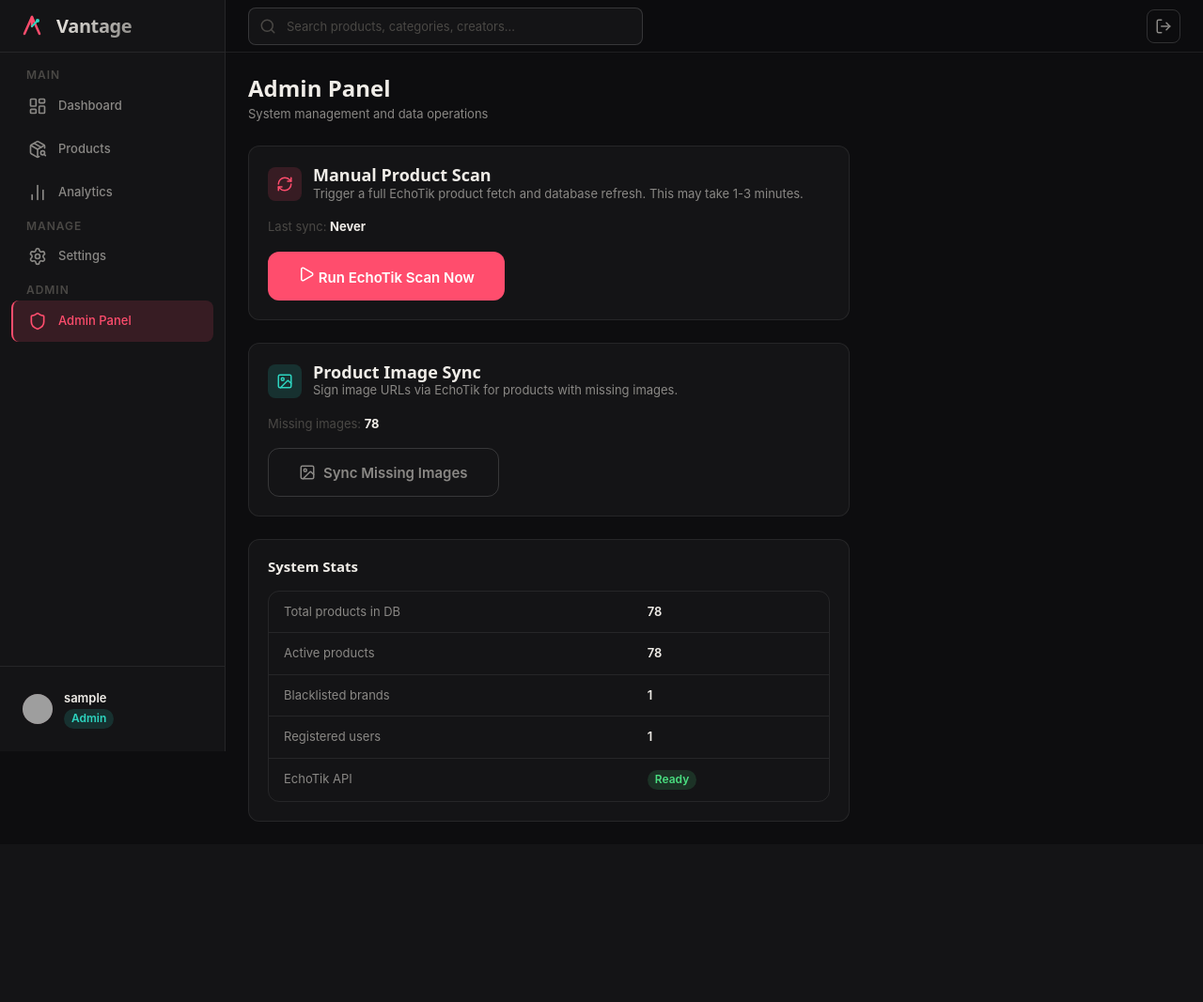
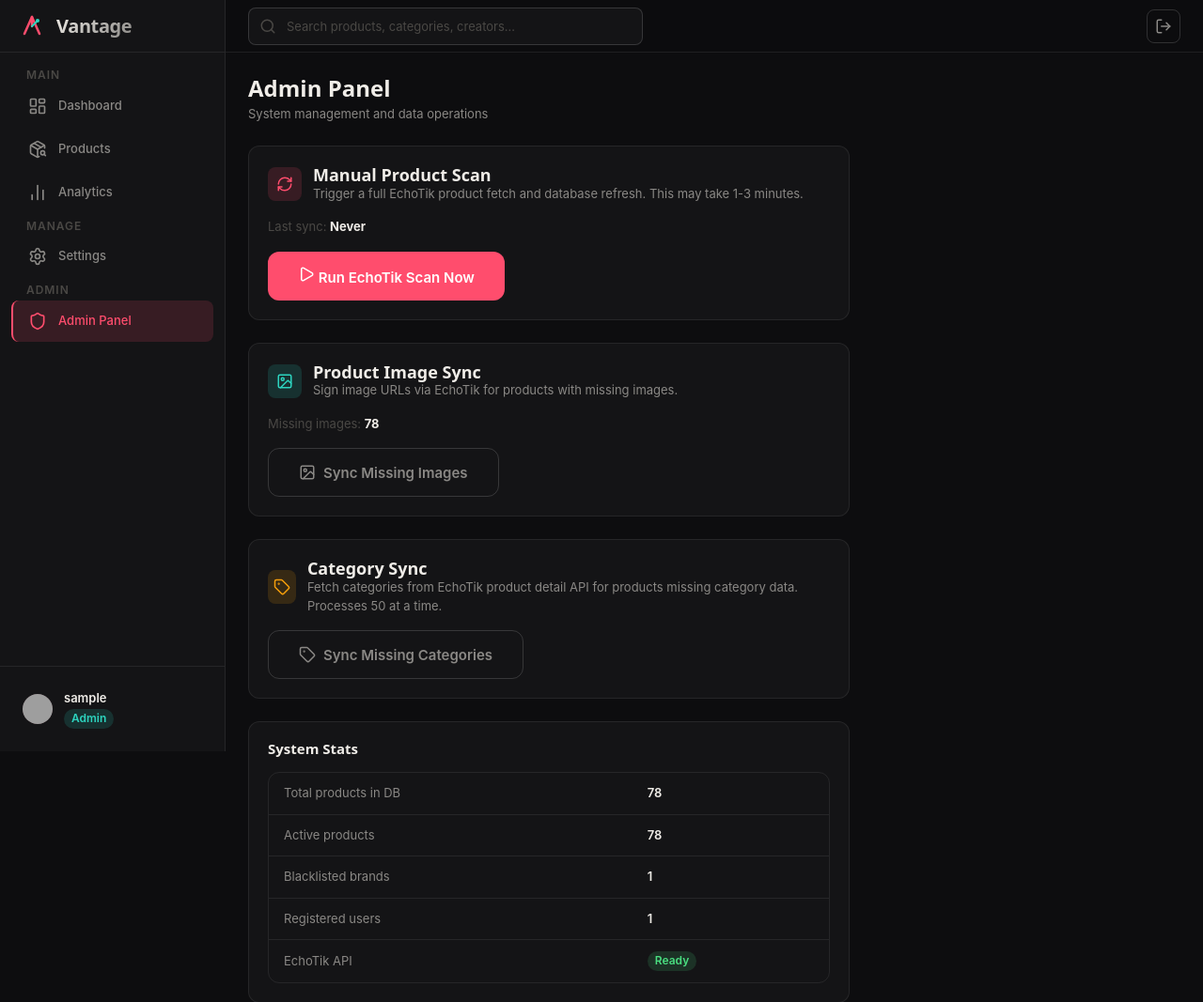
Before and after one commit to thoard93/tiktok-product-finder, a Flask app: page /app/admin in a window 1280 px wide. Shown: the top 1067 px of the page at 94% size. Before the commit the page ends 875 px from the top, so only its background shows below. Run offline with Flask 3, Linux system fonts and the light colour scheme; a user stored in the database is signed in; tables that the repository leaves empty hold one stand-in row (values such as "Sample post"); some web fonts are replaced; grey boxes are pictures that could not be loaded.

Commit message:
Add category sync: detail API enrichment + expanded field extraction
Root cause: EchoTik trending/list endpoint doesn't return category
data. Categories only come from the product detail endpoint.

Fixes:
- Expanded _normalize_product category extraction to check 10+ field
  names: camelCase variants, nested category_info objects, and
  first_cate_list arrays
- New POST /api/admin/sync-categories endpoint: fetches product detail
  from EchoTik for up to 50 products missing categories per batch,
  also backfills missing images found in detail responses
- Admin panel: new "Category Sync" card with button, processes 50
  products at a time with 0.3s rate limiting between API calls

Co-Authored-By: Claude Opus 4.6 (1M context) <noreply@anthropic.com>

```diff
--- a/app/routes/views.py
+++ b/app/routes/views.py
@@ -337,6 +337,58 @@ def api_sync_images():
 
     return jsonify({'success': True, 'signed': signed, 'missing': still_missing, 'total': Product.query.count()})
 
+
+@views_bp.route('/api/admin/sync-categories', methods=['POST'])
+@api_auth
+def api_sync_categories():
+    """Fetch category data from EchoTik detail API for products missing categories."""
+    user = get_current_user()
+    if not user or not user.is_admin:
+        return jsonify({'error': 'Admin required'}), 403
+
+    import logging, time
+    log = logging.getLogger(__name__)
+
+    products = Product.query.filter(
+        _active_filter,
+        or_(Product.category.is_(None), Product.category == '')
+    ).limit(50).all()
+
+    if not products:
+        return jsonify({'success': True, 'enriched': 0, 'remaining': 0})
+
+    enriched = 0
+    try:
+        from app.services.echotik import fetch_product_detail
+    except ImportError:
+        return jsonify({'error': 'echotik module not available'}), 500
+
+    for p in products:
+        try:
+            raw_id = p.product_id.replace('shop_', '')
+            detail = fetch_product_detail(raw_id)
+            if detail:
+                if detail.get('category'):
+                    p.category = str(detail['category'])[:100]
+                    enriched += 1
+                if detail.get('subcategory') and not p.subcategory:
+                    p.subcategory = str(detail['subcategory'])[:100]
+                # Also grab image if missing
+                if not p.image_url and detail.get('image_url'):
+                    p.image_url = str(detail['image_url'])[:500]
+            time.sleep(0.3)  # Rate limit
+        except Exception as e:
+            log.warning("Category enrich failed for %s: %s", p.product_id, e)
+
+    db.session.commit()
+
+    remaining = Product.query.filter(
+        _active_filter,
+        or_(Product.category.is_(None), Product.category == '')
+    ).count()
+
+    return jsonify({'success': True, 'enriched': enriched, 'remaining': remaining})
+
 @views_bp.route('/api/blacklist/add', methods=['POST'])
 @api_auth
 def api_blacklist_add():
--- a/templates/admin.html
+++ b/templates/admin.html
@@ -45,6 +45,21 @@
   <div id="imageSyncStatus" class="mb-4" style="display:none"></div>
   <button class="btn btn-ghost btn-lg" id="imageSyncBtn" onclick="syncImages()">
     <i data-lucide="image" style="width:18px;height:18px"></i> Sync Missing Images
+  </button>
+</div>
+
+{# ===== Category Sync ===== #}
+<div class="card mb-6" style="max-width:640px">
+  <div class="flex items-center gap-3 mb-4">
+    <div class="feature-icon gold" style="width:36px;height:36px;margin-bottom:0"><i data-lucide="tag" style="width:18px;height:18px"></i></div>
+    <div>
+      <h2 style="font-size:var(--text-lg);font-weight:700">Category Sync</h2>
+      <p class="text-sm text-muted">Fetch categories from EchoTik product detail API for products missing category data. Processes 50 at a time.</p>
+    </div>
+  </div>
+  <div id="catSyncStatus" class="mb-4" style="display:none"></div>
+  <button class="btn btn-ghost btn-lg" id="catSyncBtn" onclick="syncCategories()">
+    <i data-lucide="tag" style="width:18px;height:18px"></i> Sync Missing Categories
   </button>
 </div>
 
@@ -188,6 +203,33 @@ async function syncImages() {
   btn.disabled = false; btn.style.opacity = "";
 }
 
+/* Category sync */
+async function syncCategories() {
+  var btn = document.getElementById("catSyncBtn");
+  btn.disabled = true; btn.style.opacity = "0.6";
+  var el = document.getElementById("catSyncStatus");
+  el.style.display = "block";
+  el.className = "scan-status-box scan-status-info";
+  el.innerHTML = '<span class="anim-pulse">Fetching categories from EchoTik... (50 products per batch, ~15s)</span>';
+
+  try {
+    var res = await fetch("/api/admin/sync-categories", { method: "POST" });
+    var data = await res.json();
+    if (data.success) {
+      el.className = "scan-status-box scan-status-success";
+      el.innerHTML = "<strong>Done!</strong> " + data.enriched + " products categorized. " + data.remaining + " still missing." +
+        (data.remaining > 0 ? " Click again to process the next batch." : "");
+    } else {
+      el.className = "scan-status-box scan-status-error";
+      el.innerHTML = data.error || "Failed";
+    }
+  } catch(e) {
+    el.className = "scan-status-box scan-status-error";
+    el.innerHTML = "Network error: " + e.message;
+  }
+  btn.disabled = false; btn.style.opacity = "";
+}
+
 /* Check EchoTik API status on load */
 document.addEventListener("DOMContentLoaded", async function() {
   var badge = document.getElementById("echotikStatus");
```
Also changed, not shown: app/services/echotik.py (+23 -2 lines).
